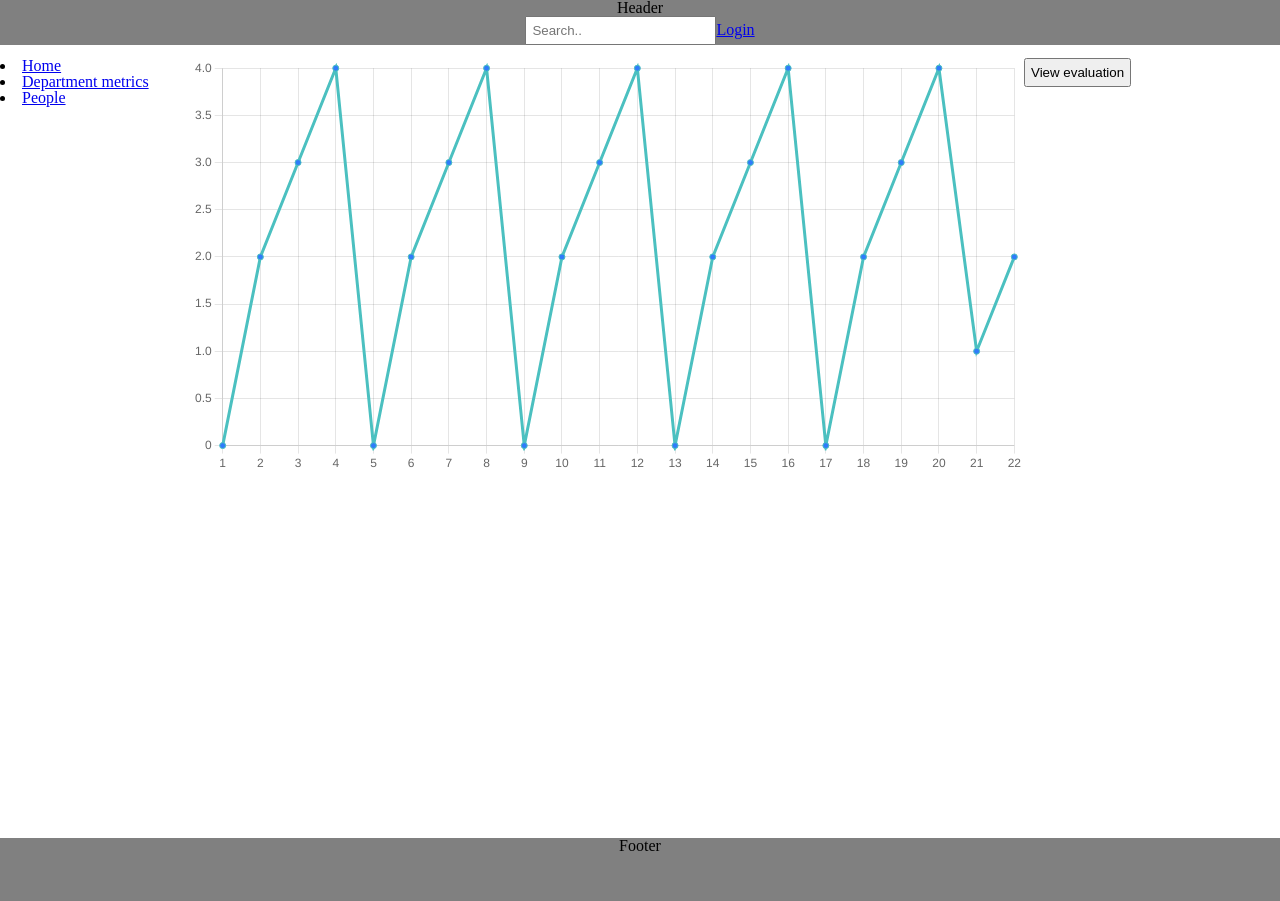
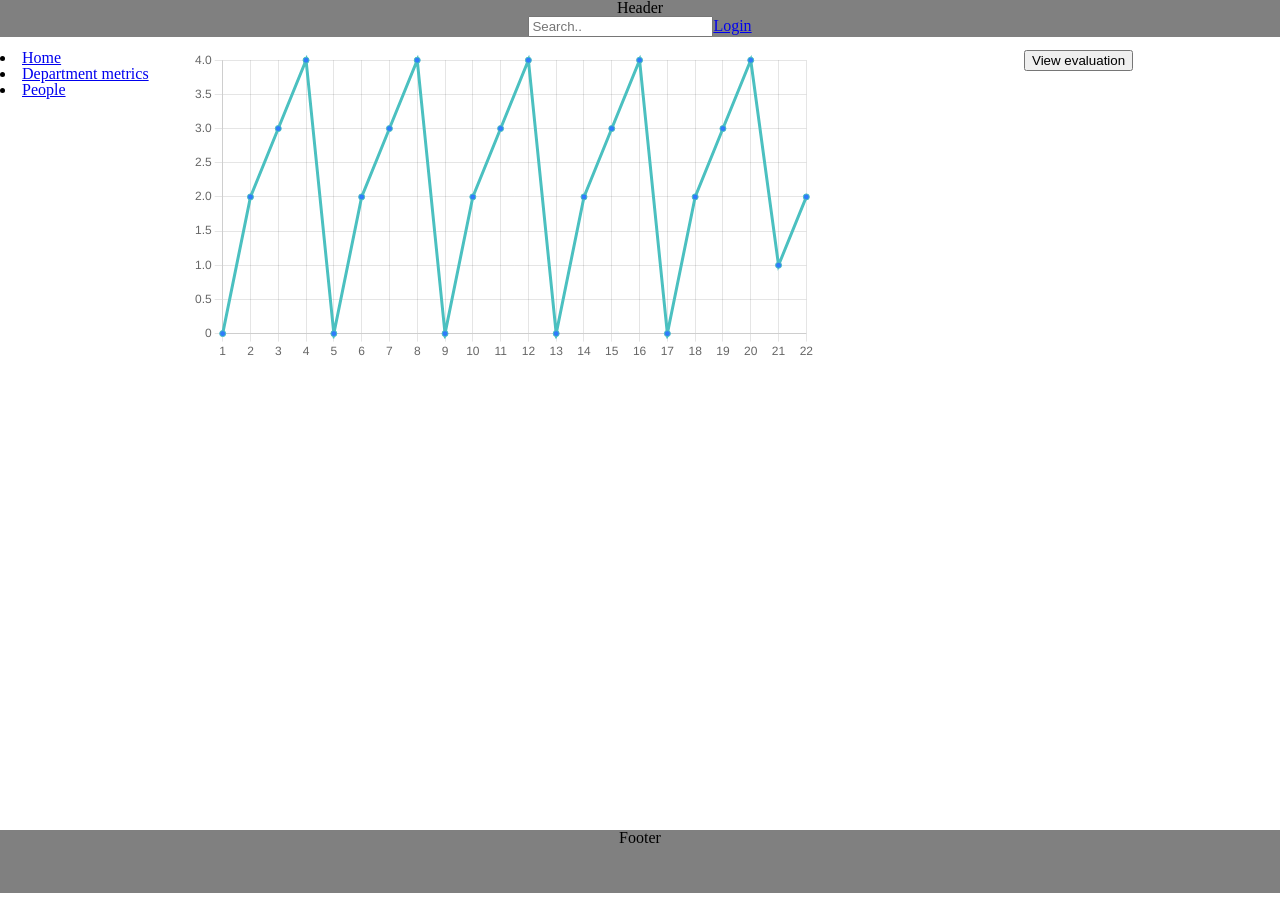
Before and after one commit to icstars/spark, a React (Create React App) app: page /Charts/LineChart in a window 1280 px wide. Built offline with nearby package versions, Linux system fonts and the light colour scheme.

Commit message:
up to date

```diff
--- a/src/App.js
+++ b/src/App.js
@@ -42,8 +42,8 @@ const Layout = () => {
       <div className="header">
         <Header />
         {/* Helmet is used for managing the document head, like setting the page title dynamically */}
-        <Helmet>
-          <title>Home</title>
+        <Helmet className="helmet">
+
         </Helmet>
       </div>
 
--- a/src/Components/EvalOverlook/index.js
+++ b/src/Components/EvalOverlook/index.js
@@ -1,5 +1,4 @@
 import { Helmet } from 'react-helmet';
-import '/Users/ValeriiKharchenko/Documents/icstars/spark/src/Components/EvalOverlook/style.css'
 import React from 'react';
 
 function EvalOverlook() {
--- a/src/Components/Home/index.js
+++ b/src/Components/Home/index.js
@@ -1,10 +1,14 @@
 import React from 'react';
 import LineChart from '../Charts/LineChart';
+import { Helmet } from 'react-helmet-async';
 
 function Home() {
   return (
 
     <div className="home">
+        <Helmet>
+          <title>Home</title>
+        </Helmet>
       <h1>Dashboard</h1>
       <div className="block">
         {/* exporting chart from LineChart as an element*/}
--- a/src/css/style.css
+++ b/src/css/style.css
@@ -1,3 +1,7 @@
+.helmet{
+    transition: width 2s, height 4s;
+}
+
 .wrapper{
     display: flex;
     flex-direction: row;
@@ -35,18 +39,12 @@
     min-height: 63px;
 }
 
-<<<<<<< HEAD
 .LineChart{
-    width: 50%;
-    height: 50%;
+    width: 75%;
+    height: 75%;
 }
 
 
-=======
-.LineChart{
-    width: 50%;
-    height: 50%;
-}
 /*
 .chart{
     justify-content: center;
@@ -59,7 +57,6 @@
     margin: 0 auto;
     text-align: center;
 }
->>>>>>> test
 
 .block{
     display: flex;
```
